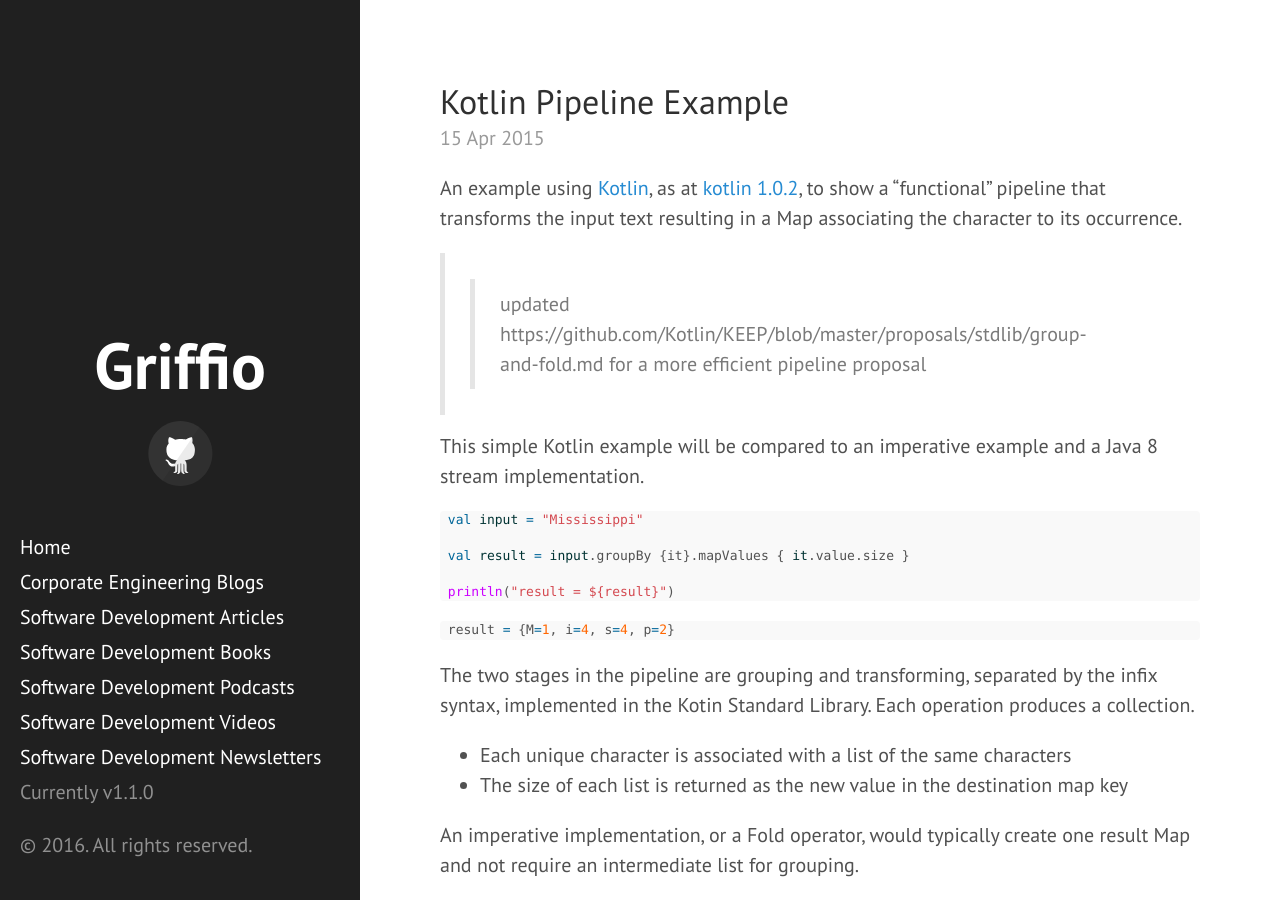
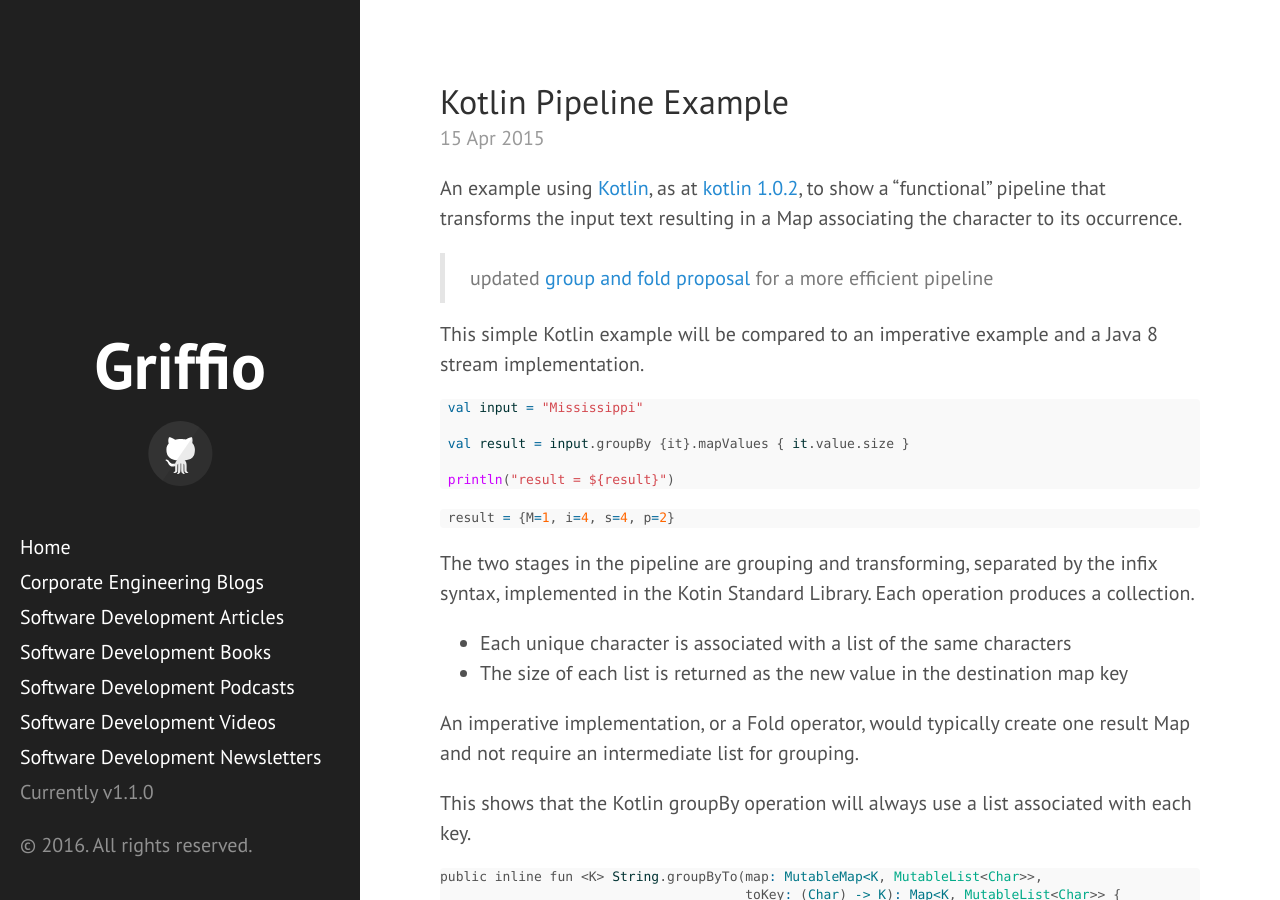
Before and after one commit to griffio/griffio.github.io, a Jekyll site: the page built from _posts/2015-04-15-Kotlin-pipeline-example.md, in a window 1280 px wide and 900 px high. Built offline with Jekyll 4.4.1, drawn with Linux system fonts in a browser that asks for light colours; some web fonts are replaced; some of the changed lines change nothing that is shown.

Commit message:
Update 2015-04-15-Kotlin-pipeline-example.md

```diff
--- a/_posts/2015-04-15-Kotlin-pipeline-example.md
+++ b/_posts/2015-04-15-Kotlin-pipeline-example.md
@@ -9,7 +9,7 @@
 
 An example using [Kotlin](http://kotlinlang.org), as at [kotlin 1.0.2](https://github.com/JetBrains/kotlin/tree/1.0.2), to show a "functional" pipeline that transforms the input text  resulting in a Map associating the character to its occurrence.
 
->> updated https://github.com/Kotlin/KEEP/blob/master/proposals/stdlib/group-and-fold.md for a more efficient pipeline proposal
+> updated [group and fold proposal](https://github.com/Kotlin/KEEP/blob/master/proposals/stdlib/group-and-fold.md) for a more efficient pipeline
 
 This simple Kotlin example will be compared to an imperative example and a Java 8 stream implementation.
 
```
